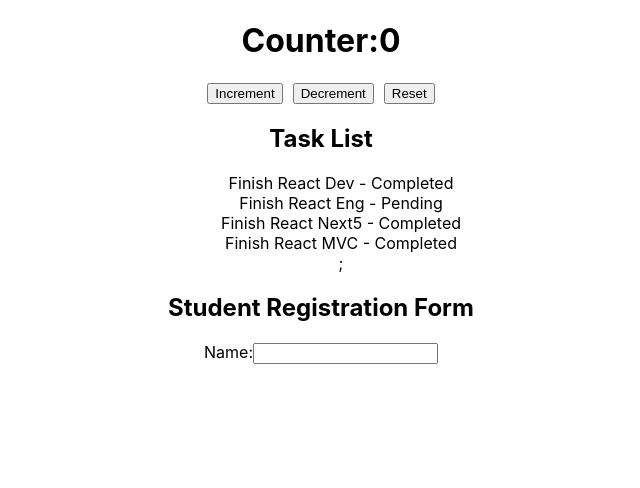
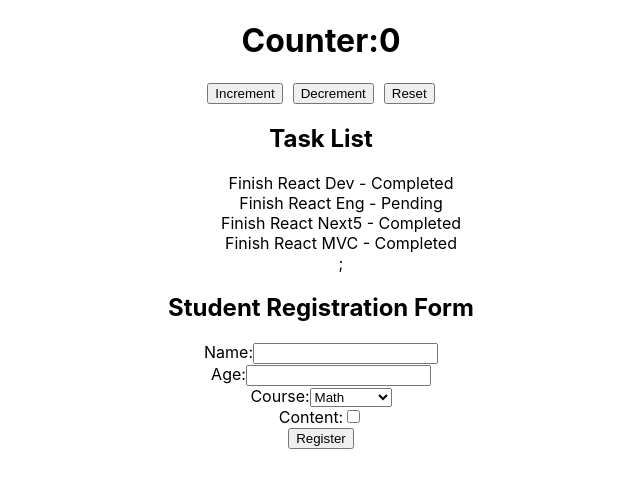
Before and after one commit to arafat-fullstackdev/React-JS-Multiple-Projects, a React (Create React App) app: page / in a window 1280 px wide. Shown: the top 488 px of the page, without its empty margins (319-959 px from the left). Built offline with nearby package versions, Linux system fonts and the light colour scheme.

Commit message:
Complete form

```diff
--- a/src/components/form/StudentForm.jsx
+++ b/src/components/form/StudentForm.jsx
@@ -1,34 +1,66 @@
 import React, { useState } from 'react'
 
-const  StudentForm =() => {
+const StudentForm = () => {
     //? Manage state //
     const [studentName, setStudentName] = useState("");
     const [age, setAge] = useState("");
-    const [course, setCourse] = useState("science");
-    const [content, setContent] = useState("");
+    const [course, setCourse] = useState("Science");
+    const [content, setContent] = useState(false);
 
     //? Manage handle //
-    const handleNameChange =(e)=>{
-        console.log(e.target.value);
+    const handleNameChange = (e) => {
+        setStudentName(e.target.value);
     }
-    const handleAgeChange =(e)=>{}
-    const handleCourseChange =(e)=>{}
-    const handleContentChange =(e)=>{}
+    const handleAgeChange = (e) => {
+        setAge(e.target.value);
+    }
+    const handleCourseChange = (e) => {
+        setCourse(e.target.value);
+    }
+    const handleContentChange = (e) => {
+        setContent(e.target.checked);
+    }
 
     //! Handle submit //
-    const handleSubmit =(e) =>{
-
+    const handleSubmit = (e) => {
+        e.preventDefault();
+        console.log({
+            studentName,
+            age,
+            course,
+            content,
+        })
 
     }
 
     return (
-    <form action="">
+        <form onSubmit={handleSubmit}>
             <h2>Student Registration Form</h2>
             <div>
                 <label>Name:</label>
                 <input type="text" value={studentName}
                     onChange={handleNameChange} />
             </div>
+            <div>
+                <label>Age:</label>
+                <input type="number" value={age}
+                    onChange={handleAgeChange} />
+            </div>
+            <div>
+                <label>Course:</label>
+                <select value={course} onChange={handleCourseChange}>
+                    <option value={'Math'}>Math</option>
+                    <option value={'Physics'}>Physics</option>
+                    <option value={'Chemistry'}>Chemistry</option>
+                    <option value={'Biology'}>Biology</option>
+                </select>
+            </div>
+            <div>
+                <label>Content:</label>
+                <input type="checkbox" checked={content}
+                    onChange={handleContentChange} />
+            </div>
+            <button type='submit'>Register</button>
         </form>
     )
 }
```
Lines whose indentation alone changed are shown as unchanged.
